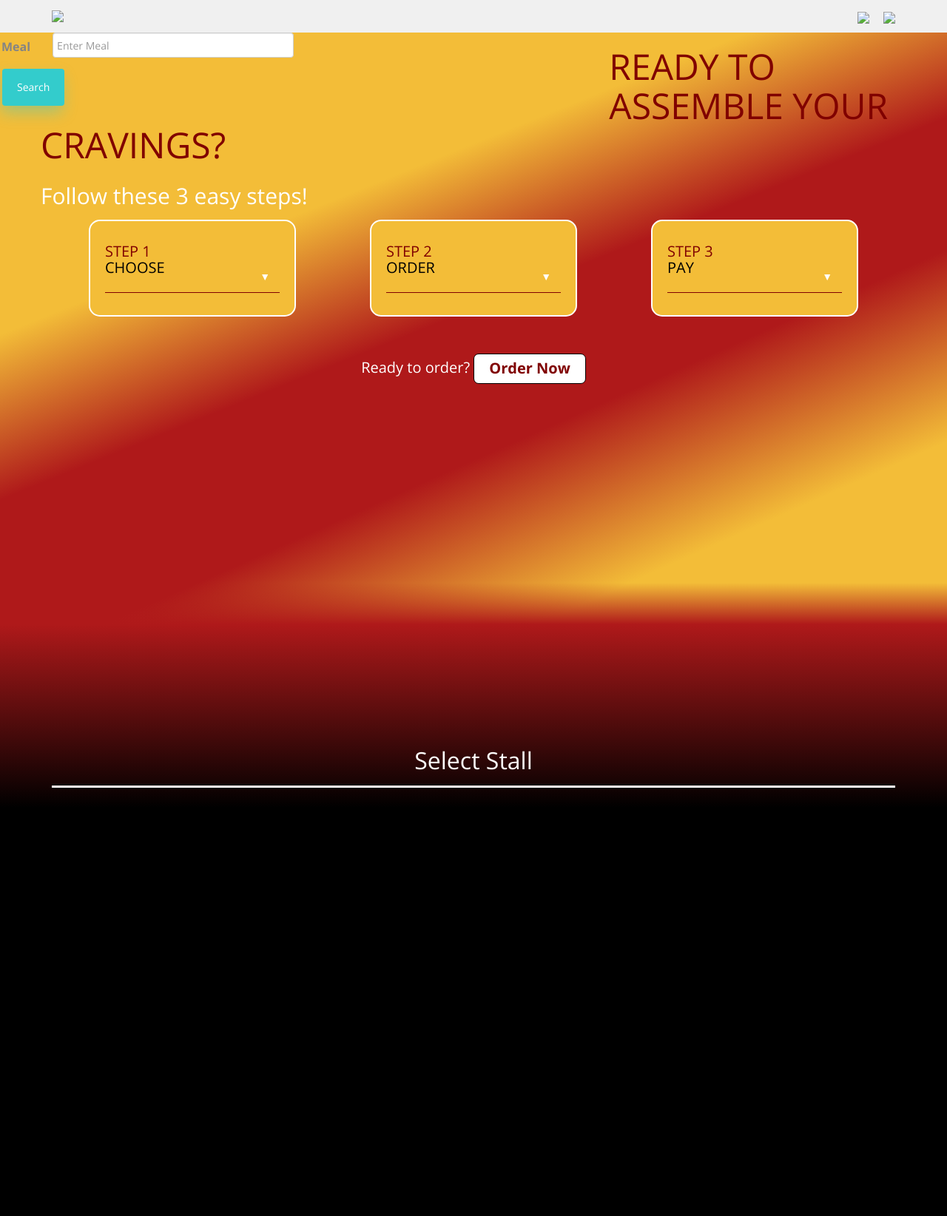
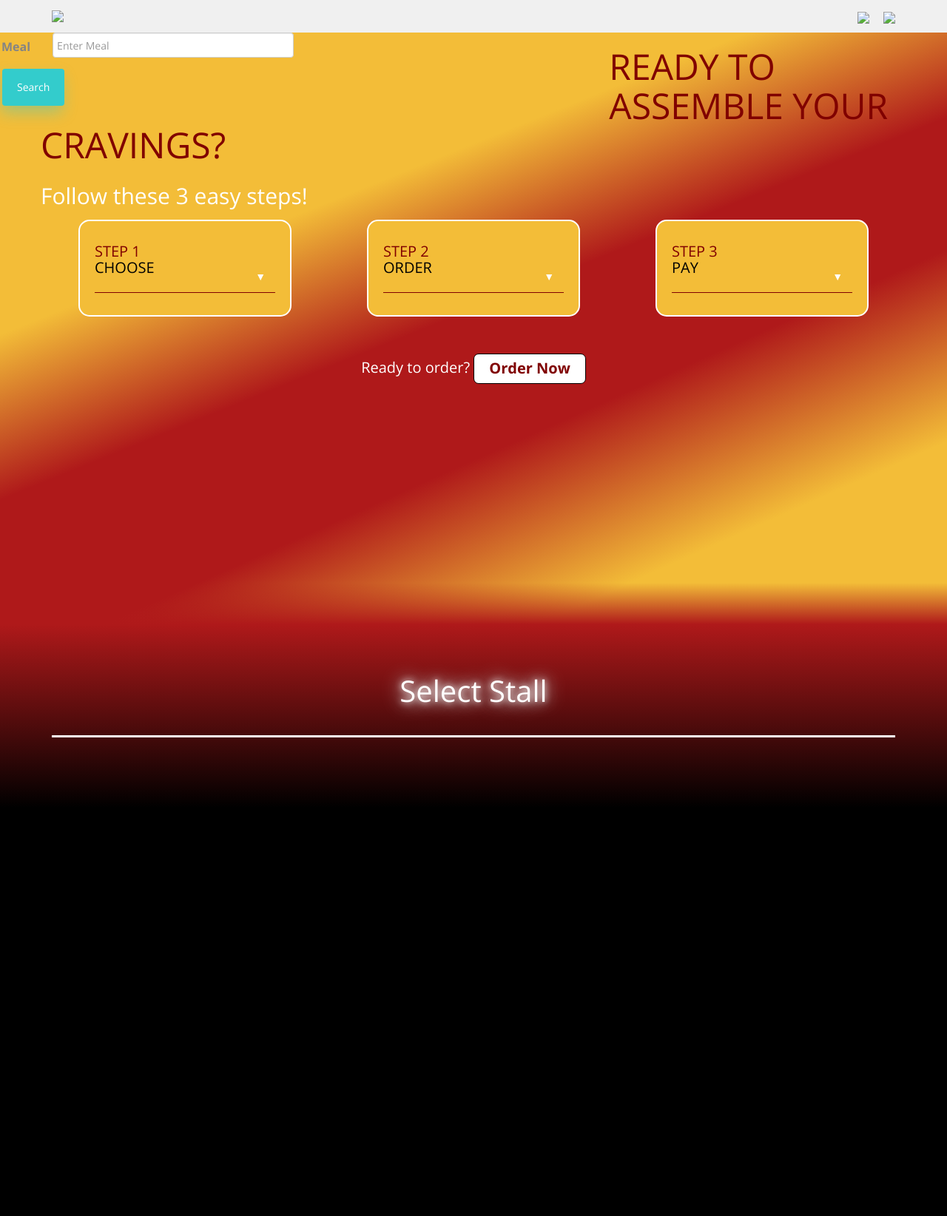
Before and after one commit to ceezey/Cravengers, a Flask app: template templates/productlistpage.html in a window 1280 px wide. Shown: the whole page at 74% size. Run offline with Flask 3, Linux system fonts and the light colour scheme; the template is opened without the code that fills it, so the values that code supplies are empty; some libraries are stand-ins or nearby versions.

Commit message:
user and product page fixing

```diff
--- a/static/css/style.css
+++ b/static/css/style.css
@@ -280,6 +280,10 @@ input, textarea {
   opacity: 0;
 }
 
+html {
+  scroll-behavior: smooth;
+}
+
 /*# sourceMappingURL=style.css.map */
 
 
--- a/templates/productlistpage.html
+++ b/templates/productlistpage.html
@@ -267,7 +267,7 @@
       <!-- Accordion Steps Section -->
 
       <div class="container">
-        <div class="row-page">
+        <div class="row">
 
           <div class="step-center col-md-4 col-sm-12 mb-4">
             <div class="card step-card h-100">
@@ -372,7 +372,7 @@
         <div class="col-md-12">
           <div class="canteen_data">
             <div>
-              <p class="poppins-extrabold header__tltCanteen">
+              <p class="glow-pulse poppins-extrabold header__tltCanteen">
                 Select Stall
               </p>
             </div>
@@ -711,12 +711,13 @@
     color: white;
   }
   .header__tltCanteen {
-    font-size: 32px;
+    font-size: 40px;
     color: white;
     background: none;
     width: 100%;
     border-bottom: 3px solid white;
     padding: 10px;
+    padding-bottom: 30px;
   }
   .total-price {
     color: black;
@@ -786,8 +769,9 @@
     display: flex;
     flex-wrap: wrap;
     justify-content: center;
-    gap: 70px;
+    gap: 60px;
     padding: 40px 20px;
+    margin-top: 10px
   }
   .stall-card {
     display: flex;
@@ -1030,10 +1022,26 @@
   }
 
   .spacing__canteenList {
-    margin-top: 150px;
+    margin-top: 50px;
+  }
+
+  .glow-pulse {
+    color: #fff;
+    animation: pulse-glow 1.5s infinite ease-in-out;
   }
 
   /* VERSATILE CSS */
+  @keyframes pulse-glow {
+    0% {
+      text-shadow: 0 0 5px white, 0 0 10px white, 0 0 15px white;
+    }
+    50% {
+      text-shadow: 0 0 10px white, 0 0 20px #aaa, 0 0 30px #ddd;
+    }
+    100% {
+      text-shadow: 0 0 5px white, 0 0 10px #aaa, 0 0 15px #ddd;
+    }
+  }
   @keyframes subtle-pulse {
     0% { transform: scale(1.2); }
     50% { transform: scale(1.25); }
```
Also changed, not shown: other parts of templates/productlistpage.html (+18 -28 lines), templates/userpage.html (+28 -28 lines).
